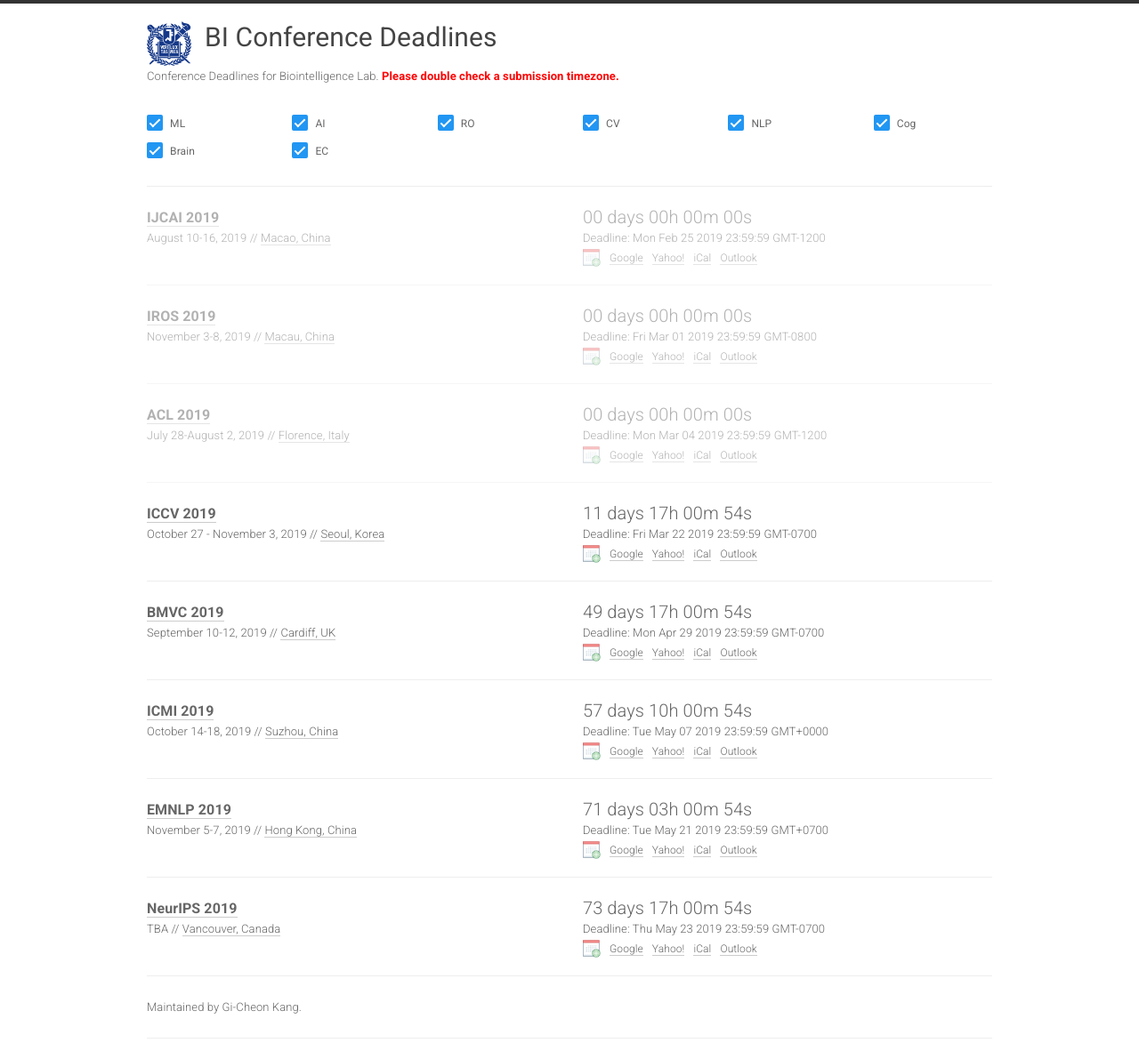
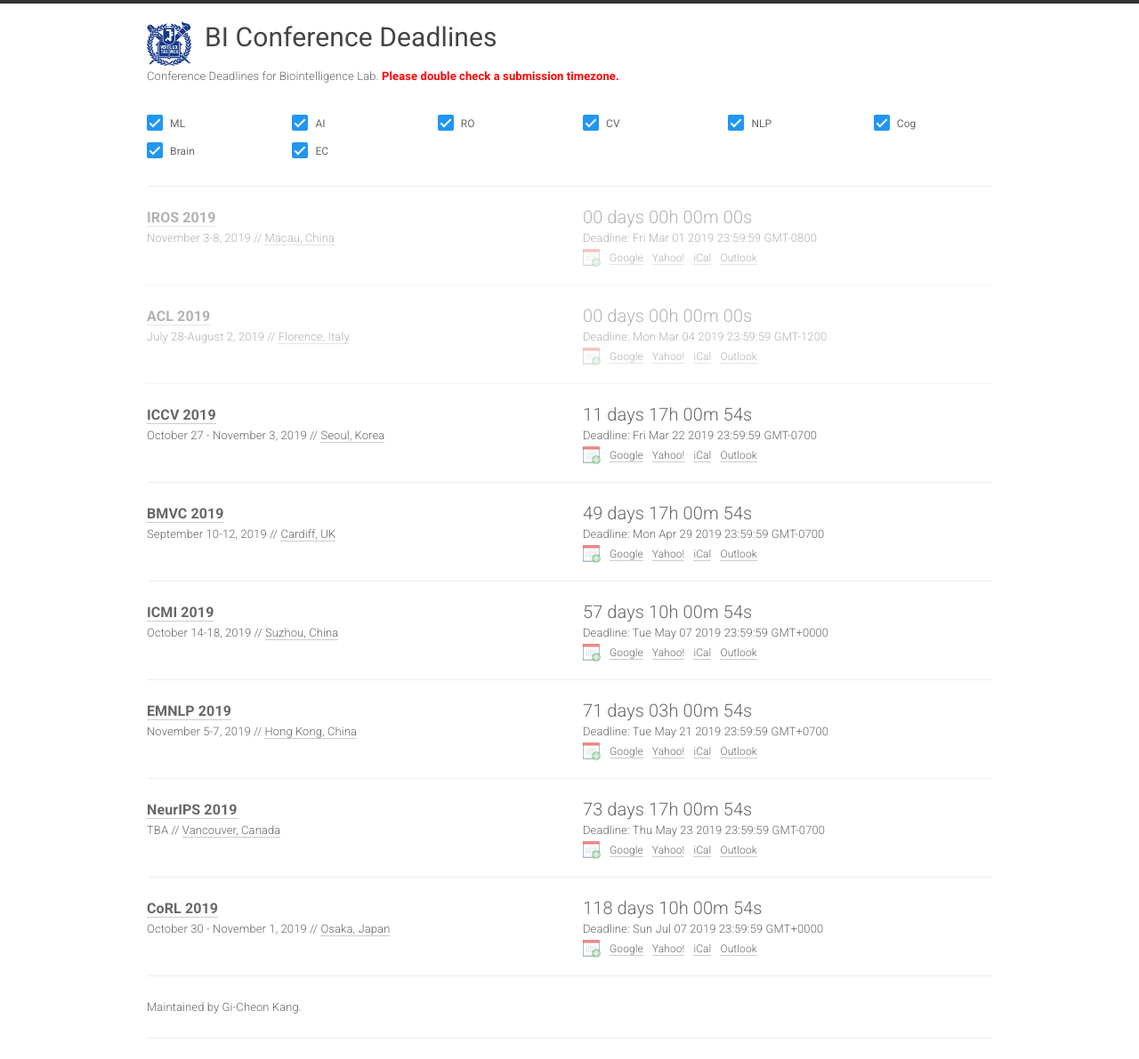
Before and after one commit to biconf/biconf.github.io, a Jekyll site: the page built from index.html, in a window 1280 px wide. Shown: the whole page at 89% size. Built offline with Jekyll 4.4.1, drawn with Linux system fonts in a browser that asks for light colours; nearby versions of some CDN libraries.

Commit message:
Update conferences.yml

```diff
--- a/_data/conferences.yml
+++ b/_data/conferences.yml
@@ -1,13 +1,3 @@
-
-- name: IJCAI
-  year: 2019
-  id: ijcai19
-  link: https://ijcai19.org/
-  deadline: "2019-02-25 23:59:59"
-  timezone: Etc/GMT+12
-  date: August 10-16, 2019
-  place: Macao, China
-  sub: AI
 
 - name: IROS
   year: 2019
@@ -79,6 +69,15 @@
   place: Vancouver, Canada
   sub: ML
 
+- name: CoRL
+  year: 2019
+  id: corl2019
+  link: https://www.robot-learning.org/
+  deadline: "2019-07-07 23:59:59"
+  timezone: Etc/GMT
+  date: October 30 - November 1, 2019
+  place: Osaka, Japan
+  sub: RO
 
 #- name: HCOMP
 #  year: 2019
@@ -98,16 +97,6 @@
 #  timezone: Etc/GMT+4
 #  date: May 20-24, 2019
 #  place: Montreal, Canada
-#  sub: RO
-
-#- name: CoRL
-#  year: 2019
-#  id: corl2019
-#  link:
-#  deadline:
-#  timezone:
-#  date:
-#  place:
 #  sub: RO
 
 #- name: AGI
@@ -259,3 +248,13 @@
 #  date: July 13-17, 2019
 #  place: Prague, Czech
 #  sub: EC
+
+#- name: IJCAI
+#  year: 2019
+#  id: ijcai19
+#  link: https://ijcai19.org/
+#  deadline: "2019-02-25 23:59:59"
+#  timezone: Etc/GMT+12
+#  date: August 10-16, 2019
+#  place: Macao, China
+#  sub: AI
```
